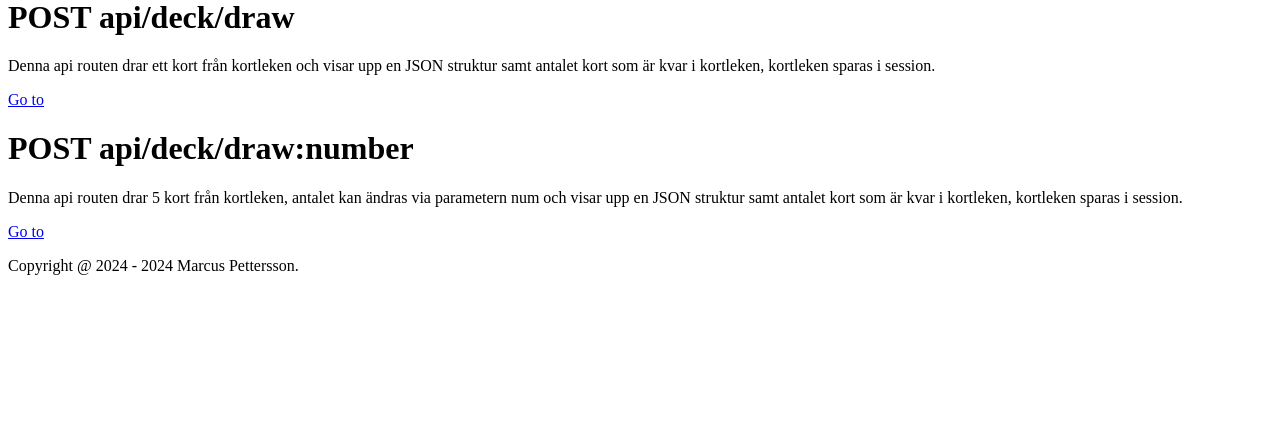
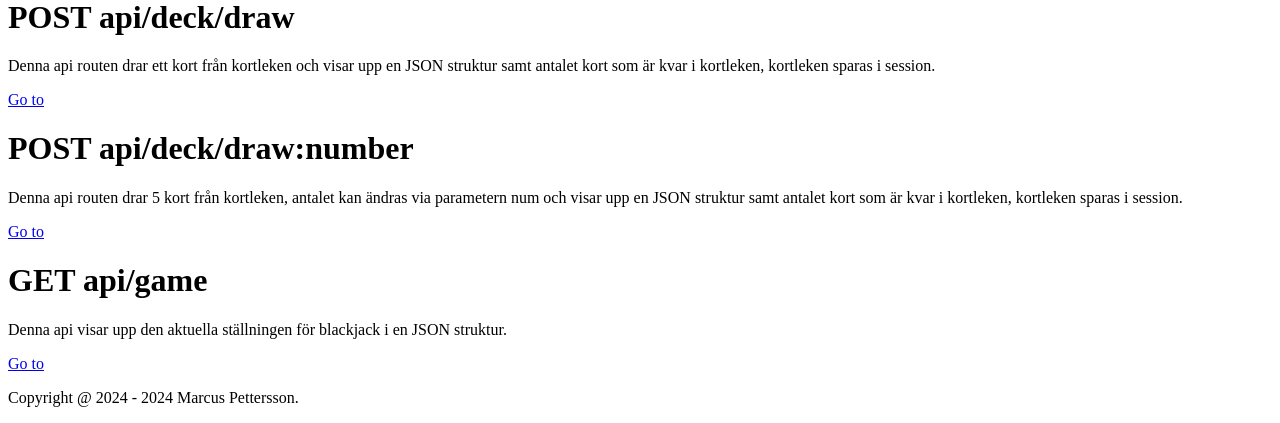
Before and after one commit to mapg23/mvc, a Symfony app: template templates/api.html.twig in a window 1280 px wide. Shown: the part 673-1096 px from the top of the page. Before the commit the page ends 948 px from the top, so only its background shows below. Run offline with Twig, Linux system fonts and the light colour scheme; the template is opened without the code that fills it, so the values that code supplies are empty; some libraries are stand-ins or nearby versions.

Commit message:
api/game

```diff
--- a/templates/api.html.twig
+++ b/templates/api.html.twig
@@ -58,7 +58,15 @@
                 <a href="{{ path('api_deck_draw_multiple', {'number': 5}) }}">Go to</a>
             </div>
 
-            <div class="api-route"></div>
+            <div class="api-route">
+                <h1>GET api/game</h1>
+
+                <p>
+                    Denna api visar upp den aktuella ställningen för blackjack i en JSON struktur.
+                </p>
+
+                <a href="{{ path('api_game') }}">Go to</a>
+            </div>
 
         </div>
 
```
Also changed, not shown: src/Controller/ApiController.php (+21 -1 lines), src/Game/Game.php (+2 -6 lines), 1 other file.
